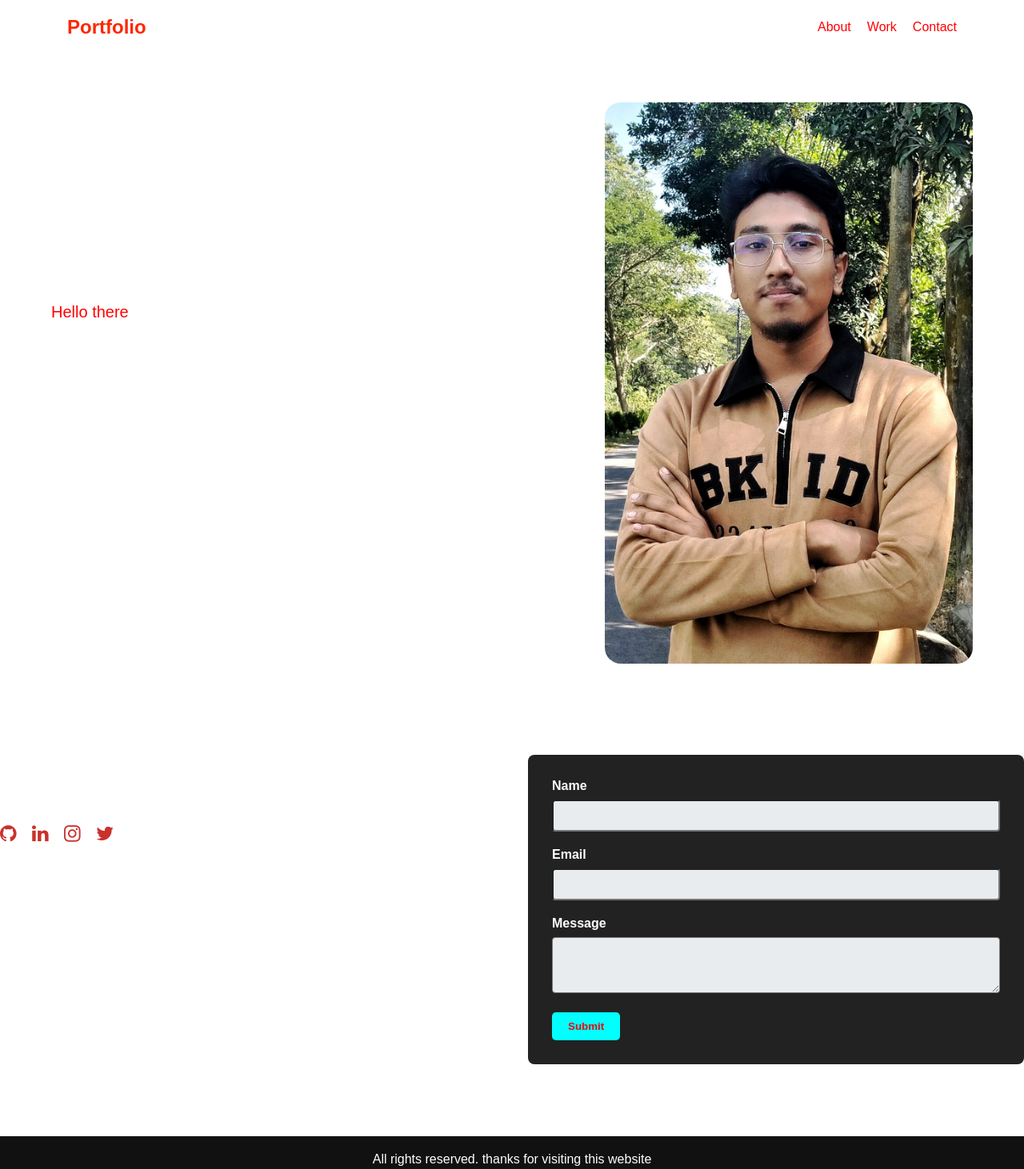
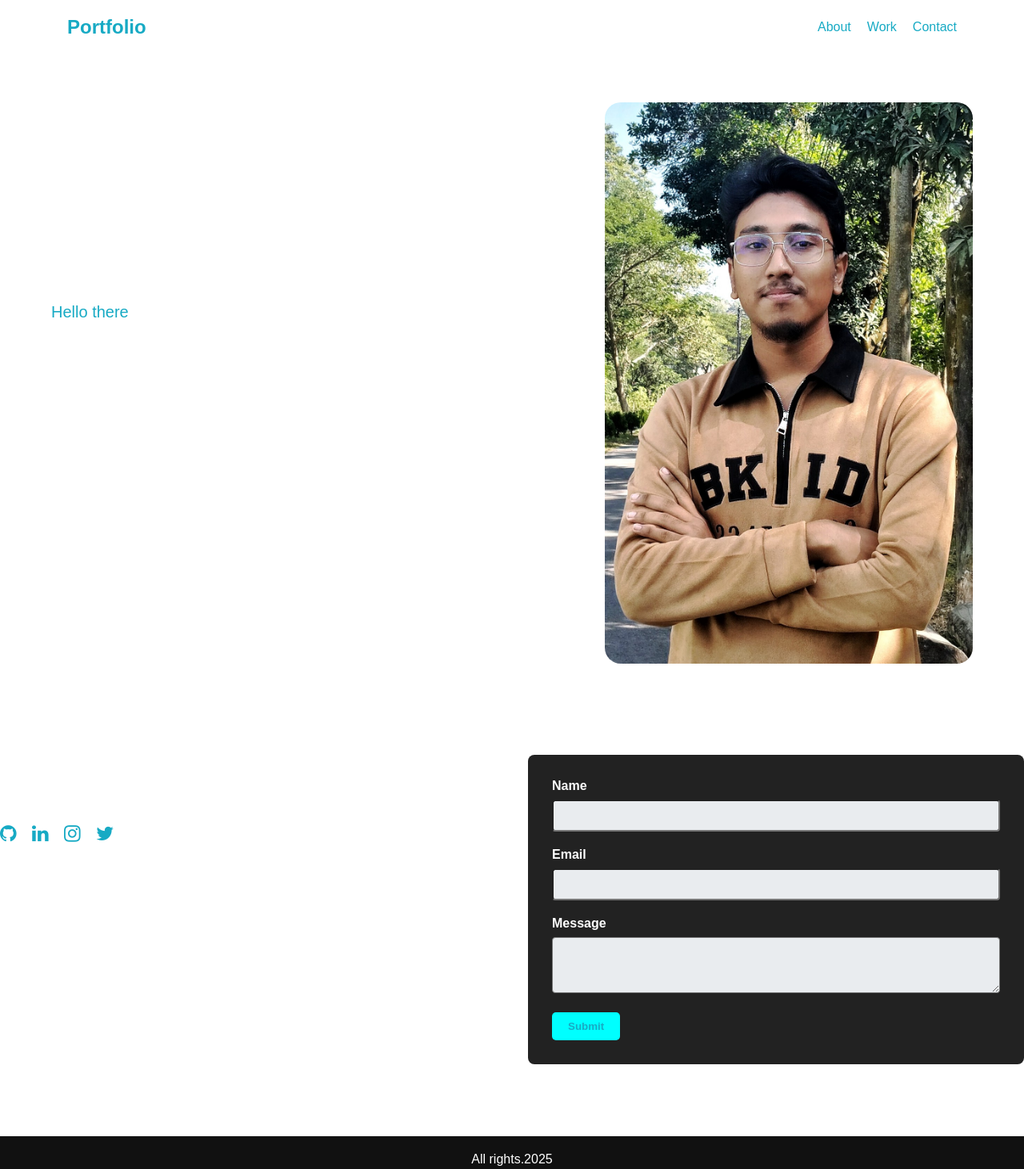
Before and after one commit to Habib4888/for-varsity-class-project-2, a plain HTML site: page index.html in a window 1280 px wide. Shown: the whole page at 80% size. Drawn offline with Linux system fonts and the light colour scheme.

Commit message:
Updated HTML and CSS

```diff
--- a/index.html
+++ b/index.html
@@ -4,7 +4,7 @@
 <head>
     <meta charset="UTF-8" />
     <meta name="viewport" content="width=device-width, initial-scale=1.0" />
-    <title>Raihan Portfolio</title>
+    <title>Habibul Portfolio</title>
     <link rel="stylesheet" href="style.css"/>
      <link rel="stylesheet" href="https://cdnjs.cloudflare.com/ajax/libs/font-awesome/4.7.0/css/font-awesome.min.css" />
 </head>
@@ -71,8 +71,7 @@
     </section>
 
     <footer class="footer">
-        <p> All rights reserved.
-            thanks for visiting this website
+        <p> All rights.2025
         </p>
     </footer>
 
--- a/style.css
+++ b/style.css
@@ -24,7 +24,7 @@ body {
 .logo {
   font-size: 24px;
   font-weight: bold;
-  color: #ff2600;
+  color:#17aac4 ;
 }
 .nav-links {
   list-style: none;
@@ -33,7 +33,7 @@ body {
 }
 .nav-links a {
   text-decoration: none;
-  color: #ff0000;
+  color: #17aac4;
   font-size: 16px;
 }
 .hab-container {
@@ -50,7 +50,7 @@ body {
 }
 .subtitle {
   font-size: 20px;
-  color: #ff0000;
+  color:#17aac4 ;
   margin-bottom: 10px;
 }
 .text-content h1 {
@@ -90,12 +90,12 @@ body {
   margin-top: 20px;
 }
 .social-icons a {
-  color: hsl(2, 64%, 48%);
+  color:#17aac4 ;
   font-size: 24px;
   margin-right: 15px;
 }
 .social-icons a:hover {
-  color: #97230e;
+  color:#17aac4 ;
 }
 .contact-form {
   background-color: #222;
@@ -120,7 +120,7 @@ body {
 
 .submit-btn {
   background-color: #00ffff;
-  color: rgb(230, 10, 10);
+  color: #17aac4;
   padding: 10px 20px;
   border: none;
   border-radius: 5px;
```
